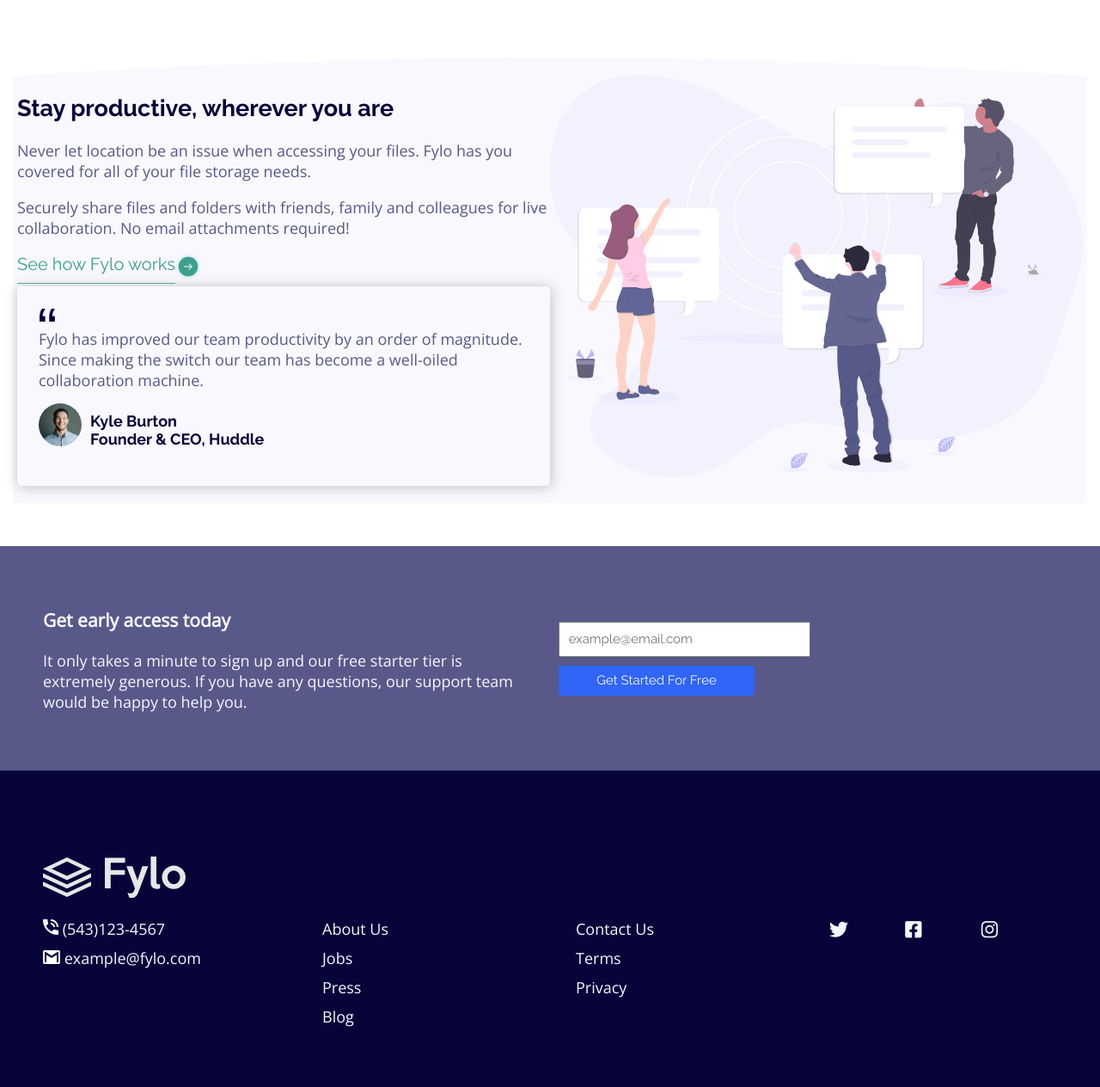
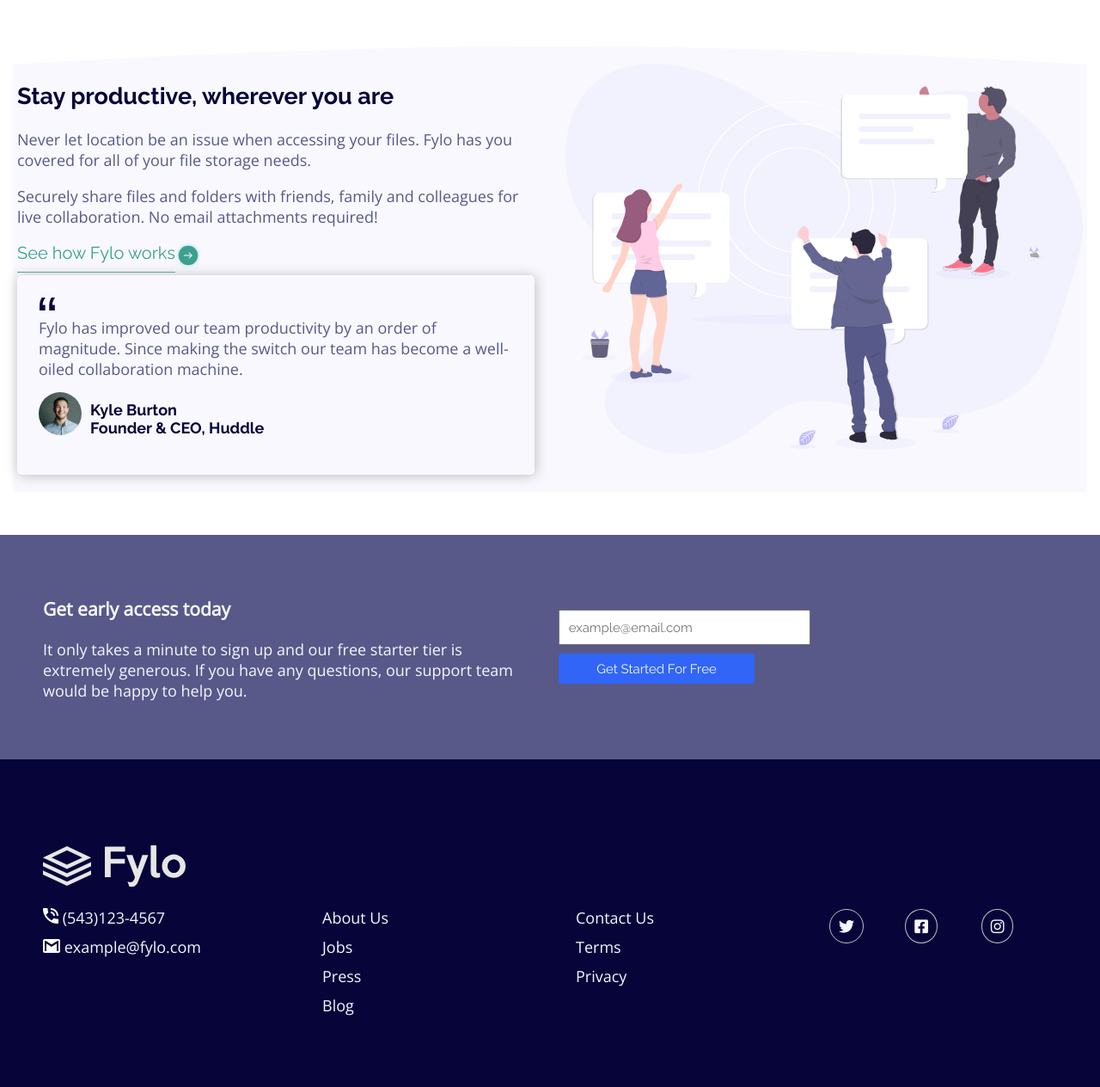
Before and after one commit to NeradoOne/FyloLandingPage, a plain HTML site: page index.html in a window 1280 px wide. Shown: the part 646-1910 px from the top of the page at 86% size. Drawn offline with nearby package versions, Linux system fonts and the light colour scheme.

Commit message:
hover states

```diff
--- a/index.html
+++ b/index.html
@@ -142,13 +142,13 @@
           </div>
           <div class="social">
             <div>
-              <a href="#"><i class="fab fa-twitter"></i></a>
+              <a target="_blank" href="https://twitter.com/"><i class="fab fa-twitter"></i></a>
             </div>
             <div>
-              <a href="#"><i class="fab fa-facebook-square"></i></a>
+              <a target="_blank" href="https://facebook.com/"><i class="fab fa-facebook-square"></i></a>
             </div>
             <div>
-              <a href="#"><i class="fab fa-instagram"></i></a>
+              <a target="_blank" href="https://instagram.com"><i class="instagram fab fa-instagram"></i></a>
             </div>
           </div>
         </div>
--- a/style.css
+++ b/style.css
@@ -46,7 +46,8 @@ body {
 
 .content {
   display: grid;
-  grid-template-columns: 50% 50%;
+  column-gap: 2em;
+  grid-template-columns: 1fr 1fr;
   padding: 20px 5px;
   margin: 50px 15px;
 }
@@ -167,6 +168,7 @@ h4 {
   list-style: none;
   padding-inline-start: 0;
   padding-bottom: 10px;
+  cursor: pointer;
 }
 .c-list,
 .social {
@@ -179,8 +181,23 @@ h4 {
 }
 .social i {
   color: var(--neutral);
-  font-size: 22px;
+  font-size: 1em;
+  border-radius: 100%;
+  padding: 10px;
+  border: 1px solid var(--neutral2);
+  cursor: pointer;
+  transition: .3s;
+  will-change: color;
 }
+.social i:hover{
+  color: var(--accent);
+  padding: 8px;
+}
+li:hover{
+  color: var(--accent);
+}
+
+
 @media screen and (min-width: 1024px){
   .nav-bar{
 margin: 0 auto;
```
